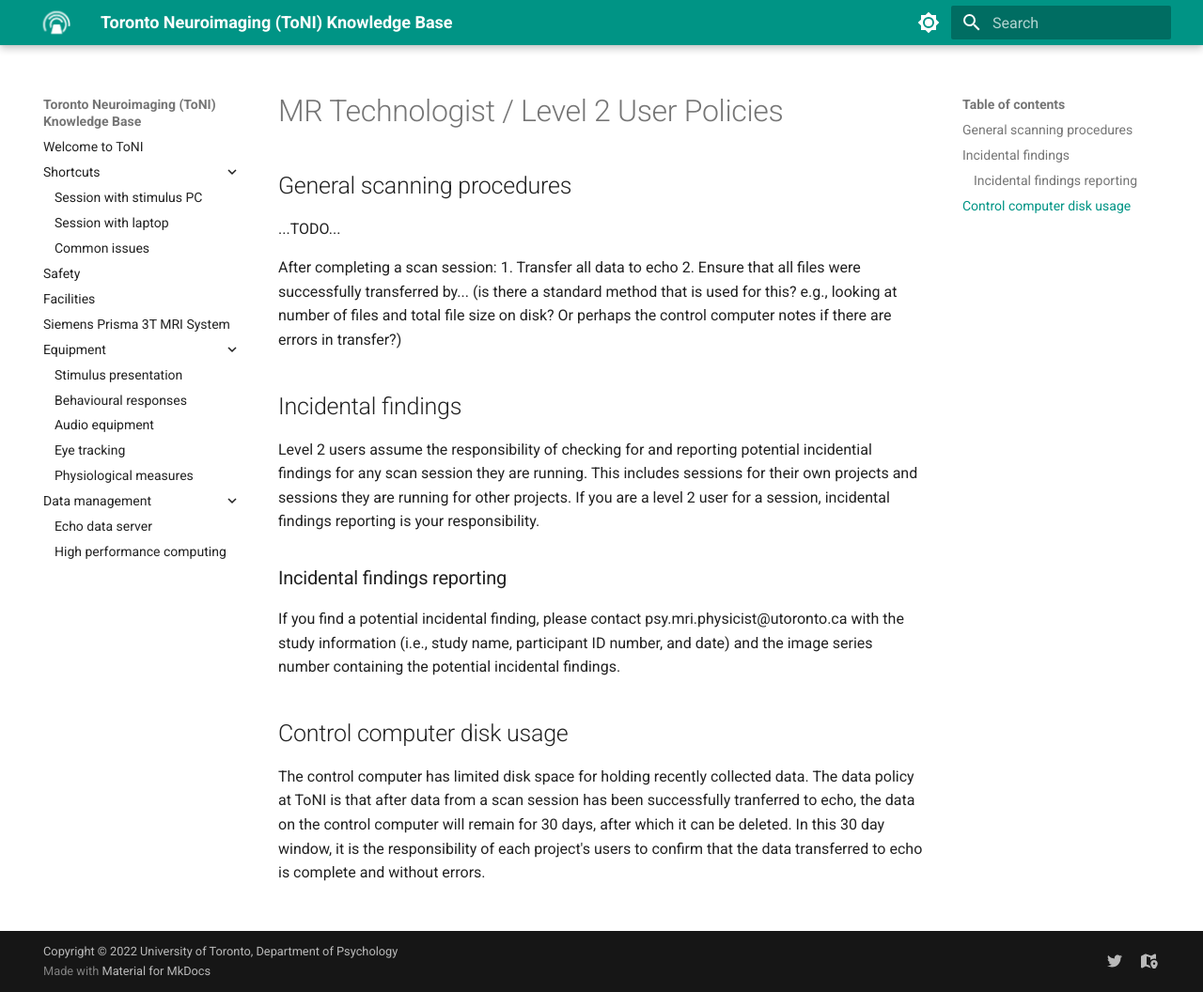
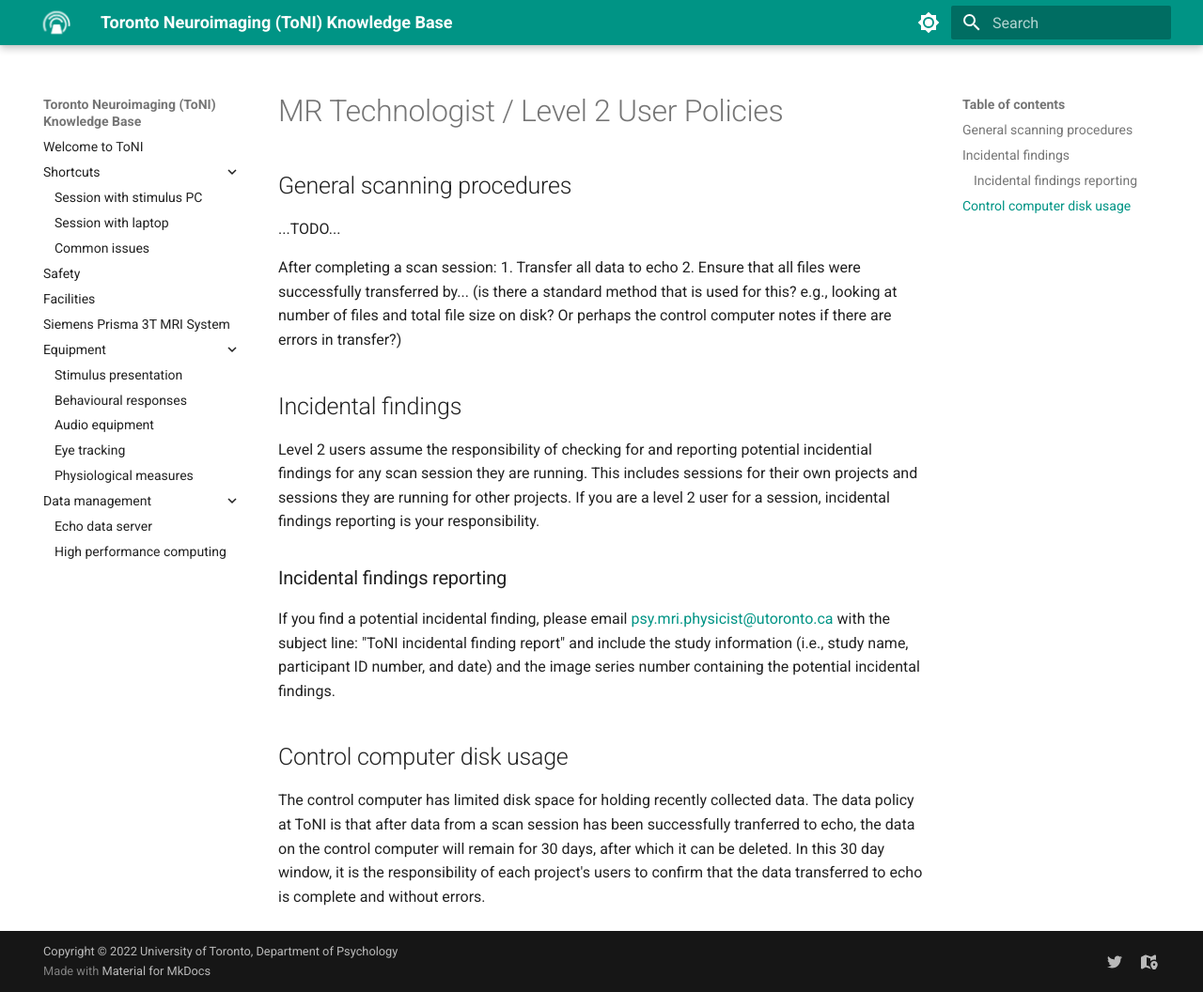
Before and after one commit to uoft-toni/uoft-toni.github.io, an MkDocs documentation site: the page built from docs/level2.md, in a window 1280 px wide and 1056 px high. Shown: the whole window at 94% size. Built offline with MkDocs 1.6.1 and Material for MkDocs 9.7.7, drawn with Linux system fonts in a browser that asks for light colours.

Commit message:
Update level2.md

```diff
--- a/docs/level2.md
+++ b/docs/level2.md
@@ -12,7 +12,7 @@ After completing a scan session:
 Level 2 users assume the responsibility of checking for and reporting potential incidential findings for any scan session they are running. This includes sessions for their own projects and sessions they are running for other projects. If you are a level 2 user for a session, incidental findings reporting is your responsibility.
 
 ### Incidental findings reporting
-If you find a potential incidental finding, please contact psy.mri.physicist@utoronto.ca with the study information (i.e., study name, participant ID number, and date) and the image series number containing the potential incidental findings.
+If you find a potential incidental finding, please email [psy.mri.physicist@utoronto.ca](mailto:psy.mri.physicist@utoronto.ca) with the subject line: "ToNI incidental finding report" and include the study information (i.e., study name, participant ID number, and date) and the image series number containing the potential incidental findings.
 
 ## Control computer disk usage
 The control computer has limited disk space for holding recently collected data. The data policy at ToNI is that after data from a scan session has been successfully tranferred to echo, the data on the control computer will remain for 30 days, after which it can be deleted. In this 30 day window, it is the responsibility of each project's users to confirm that the data transferred to echo is complete and without errors.
```
